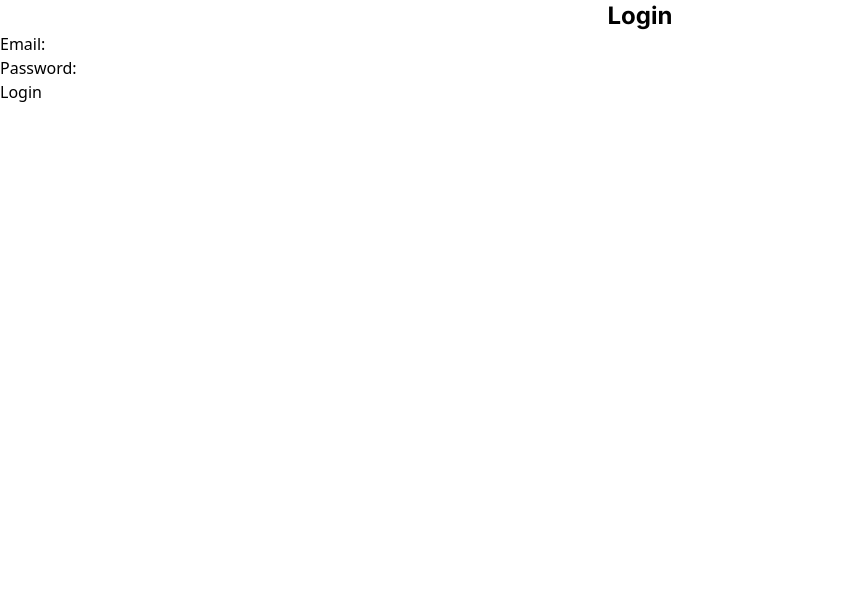
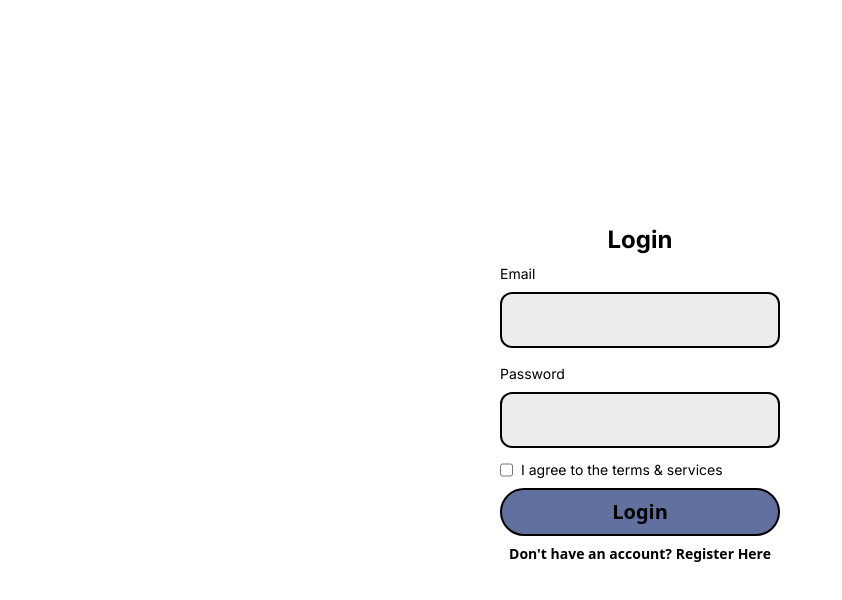
Before and after one commit to oxqlion/GarudaHacks-Repo, a React (Vite) app in the folder client/: page /login in a window 1280 px wide. Shown: the top 600 px of the page, without its empty margins (0-842 px from the left). Built offline with nearby package versions, Linux system fonts and the light colour scheme.

Commit message:
login view done with some minor bug

```diff
--- a/client/src/LoginView.jsx
+++ b/client/src/LoginView.jsx
@@ -1,49 +1,71 @@
-import React, { useState } from 'react';
-import { fb_auth } from './firebaseConfig';
-import { signInWithEmailAndPassword } from 'firebase/auth';
-import './index.css'
+import React, { useState } from "react";
+import { fb_auth } from "./firebaseConfig";
+import { signInWithEmailAndPassword } from "firebase/auth";
+import "./index.css";
 const Login = () => {
-  const [email, setEmail] = useState('');
-  const [password, setPassword] = useState('');
-  const [error, setError] = useState('');
+  const [email, setEmail] = useState("");
+  const [password, setPassword] = useState("");
+  const [error, setError] = useState("");
 
   const handleLogin = async (e) => {
     e.preventDefault();
-    setError('');
+    setError("");
 
     try {
       await signInWithEmailAndPassword(fb_auth, email, password);
-      alert('Logged in successfully!');
+      alert("Logged in successfully!");
     } catch (error) {
       setError(error.message);
     }
   };
 
   return (
-    <div className='h-screen w-screen'>
-      <h2 className='font-bold text-2xl w-full text-center font-inter '>Login</h2>
-      <form onSubmit={handleLogin}>
-        <div>
-          <label>Email:</label>
+    <div className="flex h-screen w-screen items-center justify-center">
+      <div>
+      <h2 className="font-bold text-2xl w-full text-center font-inter ">
+        Login
+      </h2>
+        <div className="w-full px-12 py-2">
+          <p className="font-md text-sm w-full text-left font-inter mb-2">
+            Email
+          </p>
           <input
+            className="w-full font-regular rounded-xl border-2 border-black bg-text-box-bg text-lg py-3 px-2"
             type="email"
             value={email}
             onChange={(e) => setEmail(e.target.value)}
             required
           />
         </div>
-        <div>
-          <label>Password:</label>
+        <div className="w-full px-12 py-2">
+          <p className="font-md text-sm w-full text-left font-inter mb-2">
+            Password
+          </p>
           <input
+            className="w-full font-regular rounded-xl border-2 border-black bg-text-box-bg text-lg py-3 px-2"
             type="password"
             value={password}
             onChange={(e) => setPassword(e.target.value)}
             required
           />
         </div>
-        <button type="submit">Login</button>
-        {error && <p style={{ color: 'red' }}>{error}</p>}
-      </form>
+        <div className="w-full px-12 py-1">
+          <div className="flex flex-row mb-2">
+            <input type="checkbox" id="agree" name="agree" />
+            <p className="text-sm font-inter px-2">
+              I agree to the terms & services
+            </p>
+          </div>
+          <button
+            onClick={handleLogin}
+            className="w-full rounded-full py-2 border-2 bg-button-color text-white text-xl font-semibold"> Login
+          </button>
+
+        {error && <p className="text-red-500 py-2 w-full text-center">{error}</p>}
+    <p className="py-2 w-full text-center font-semibold text-sm">Don't have an account? <a className="text-blue-500">
+    Register </a> Here</p>
+        </div>
+    </div>
     </div>
   );
 };
--- a/client/tailwind.config.js
+++ b/client/tailwind.config.js
@@ -1,15 +1,16 @@
 /** @type {import('tailwindcss').Config} */
 export default {
-  content: [
-    "./index.html",
-    "./src/**/*.{js,jsx,ts,tsx}",
-  ],
+  content: ["./index.html", "./src/**/*.{js,jsx,ts,tsx}"],
   theme: {
     extend: {
       fontFamily: {
-        "inter": ["Inter", "sans-serif"]
+        inter: ["Inter", "sans-serif"],
       },
+    },
+    colors: {
+      "text-box-bg": "#ECECEC",
+      "button-color": "#6270A0",
     },
   },
   plugins: [],
-}
+};
```
